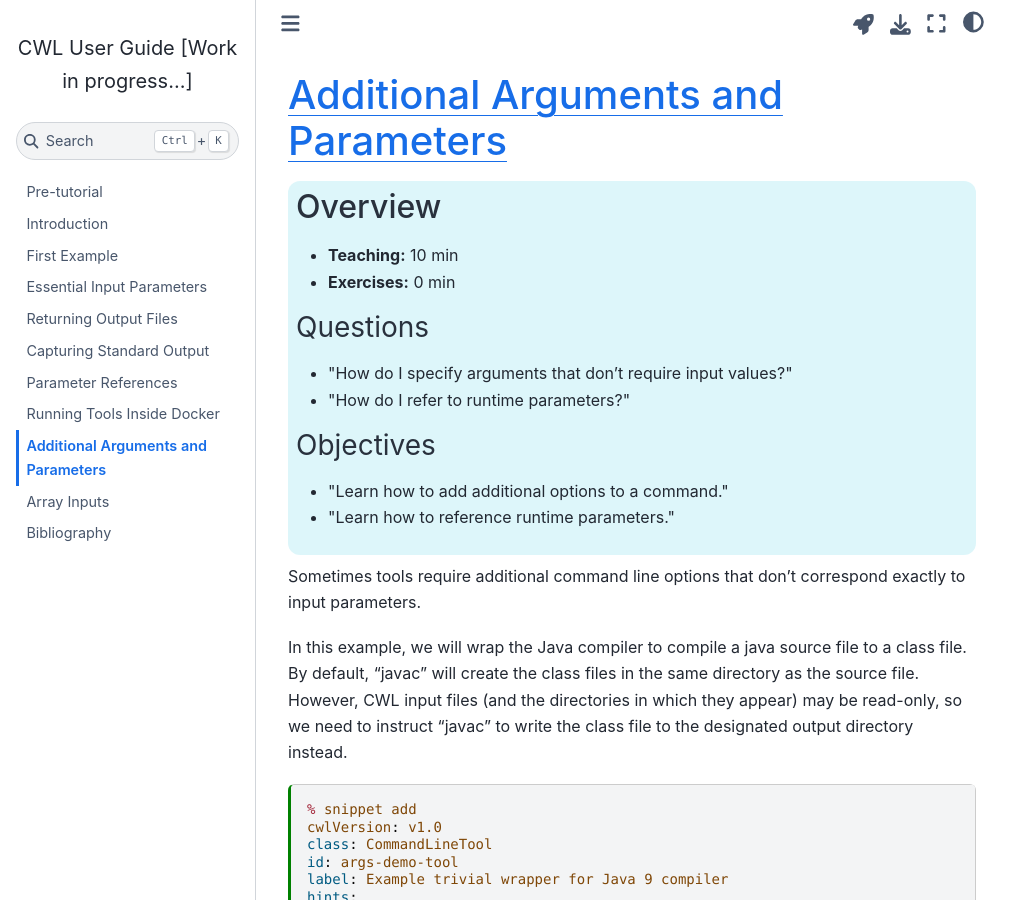
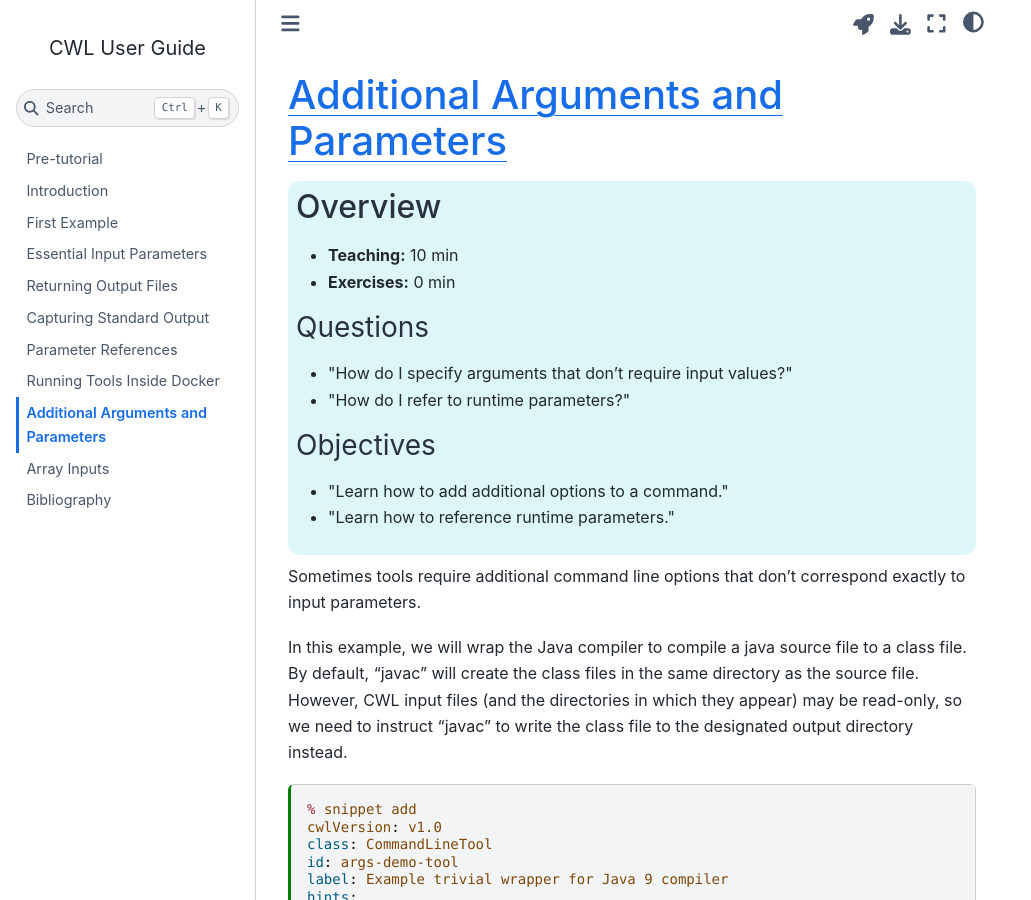
Before and after one commit to giannisdoukas/CWLKernel-Demo, a Jupyter Book: the page built from book/AdditionalArgumentsAndParameters.ipynb, in a window 1280 px wide and 900 px high. Shown: the whole window, without its empty margins (0-1031 px from the left). Built offline with Jupyter Book 1.0.4 settings and Sphinx 7.4.7 and the Sphinx Book theme 1.1.4, drawn with Linux system fonts in a browser that asks for light colours.

Commit message:
update list

```diff
--- a/book/_config.yml
+++ b/book/_config.yml
@@ -1,4 +1,4 @@
-title: CWL User Guide [Work in progress...]
+title: CWL User Guide
 
 repository:
   "url": "https://github.com/giannisdoukas/CWLKernel-Demo"
--- a/requirements.txt
+++ b/requirements.txt
@@ -5,3 +5,4 @@ cwlkernel>=0.0.4
 jupyter-client==6.1.5
 jupyter-core==4.6.3
 jupyter_nbextensions_configurator
+pyppeteer
```
Also changed, not shown: book/Parameter References.ipynb, 1 other file.
